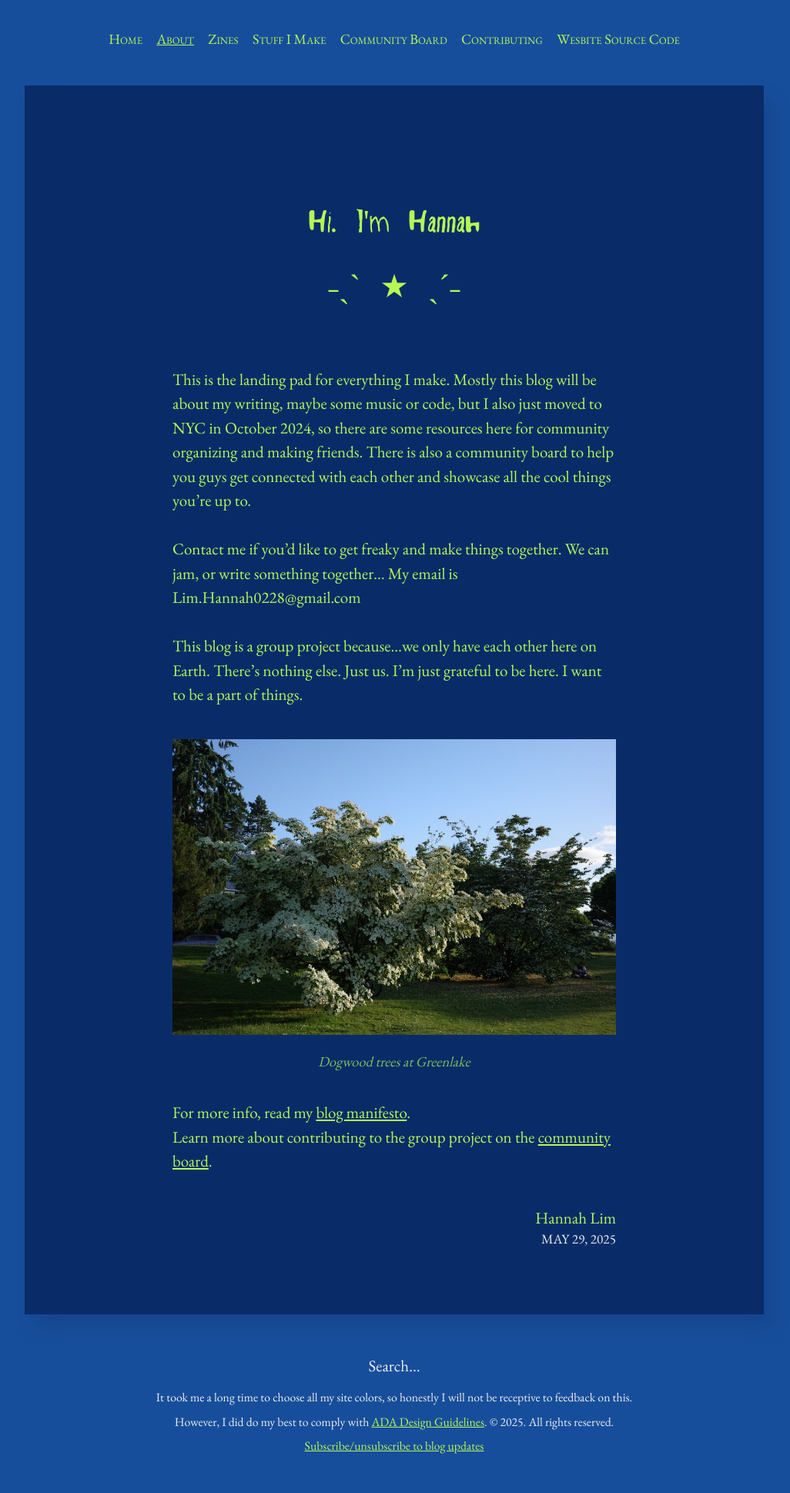
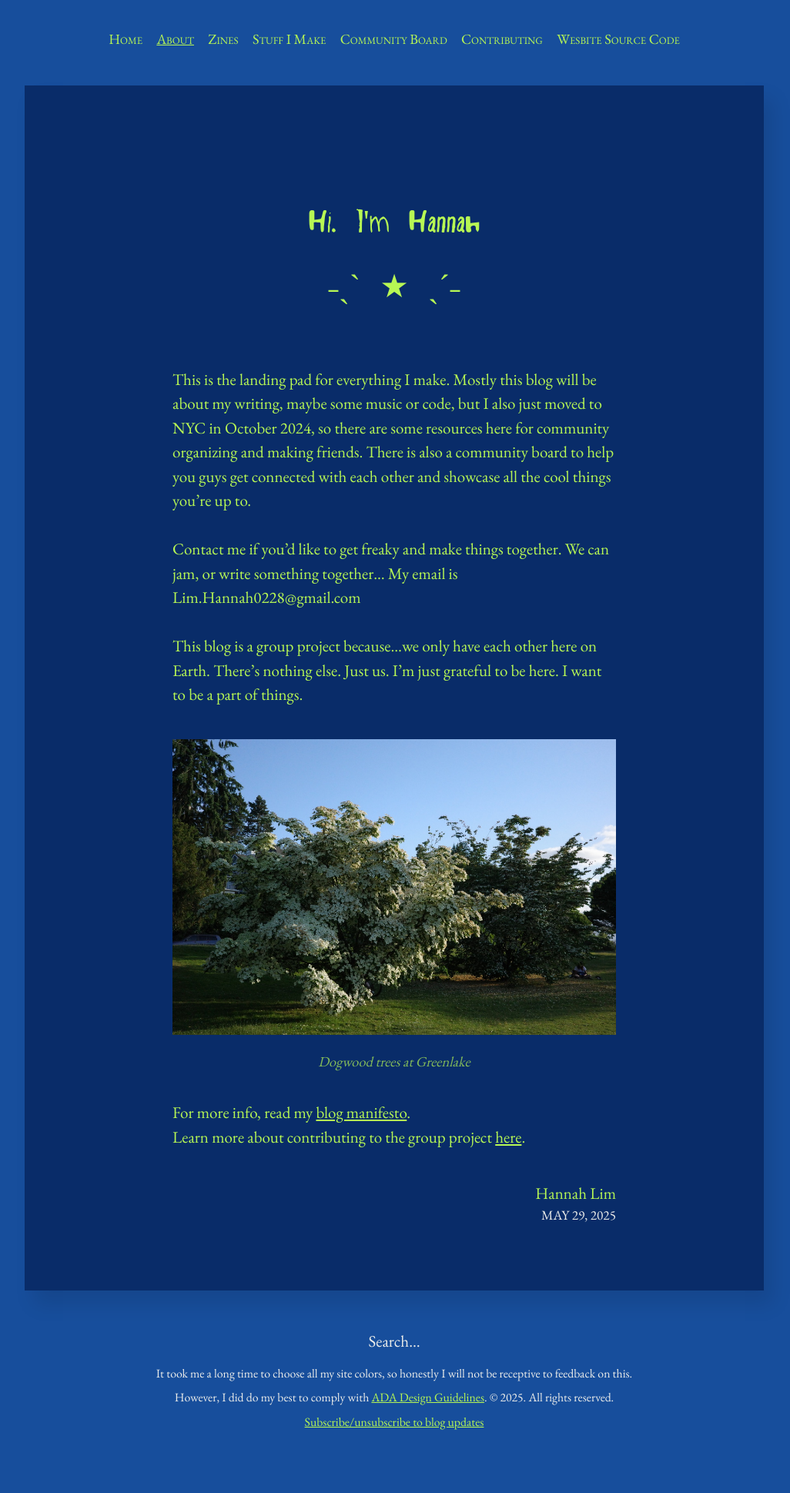
Before and after one commit to limh0228/schemes_and_machinations, a Jekyll site: the page built from pages/about.md, in a window 1280 px wide. Shown: the whole page at 77% size, without its empty margins (128-1154 px from the left). Built offline with Jekyll 4.4.1, drawn with Linux system fonts in a browser that asks for light colours; after the commit the page ends 1907 px from its top, so only the background shows below that.

Commit message:
add story and fix contributing link, also style blockquotes

```diff
--- a/_includes/sidebar.html
+++ b/_includes/sidebar.html
@@ -11,6 +11,8 @@
         <br>
         <a href="#poetry">⋆⭒❀˚ Poetry °❀.ೃ࿔</a>
         <br>
+        <a href="#stories">♡ Stories ♡</a>
+        <br>
         <a href="#music">⊹₊⋆ Music ⋆₊⊹</a>
         <br><br>
         <p class="lead">I hope you like it :)</p>
--- a/_sass/_base.scss
+++ b/_sass/_base.scss
@@ -64,8 +64,10 @@
   margin: 2em auto;
   opacity: .8;
   > * {
-    padding: 0 3em;
+    padding: 1em 3em;
   }
+  border-left: .25em solid $text-color;
+  background-color: $dark-highlight;
 }
 
 blockquote.epigraph {
@@ -97,7 +99,9 @@
 
 embed {
   display: flex;
-  min-width: 100%;
+  // If an embedded element is smaller than the parent element than
+  // width will stretch it to the full width of its parent, max-width will not
+  width: 100%;
   min-height: 50em;
   margin: 2em auto;
 }
--- a/_sass/_variables.scss
+++ b/_sass/_variables.scss
@@ -1,5 +1,6 @@
 $brand-color:         #174e9c;
 $highlight:           lighten($brand-color, 35%);
+$dark-highlight:      lighten($brand-color, 10%);
 $text-color:          #b7f754;
 $muted-text-color:    #ecedea;
 $font-family:         "EB Garamond", Garamond, "Times New Roman", serif;
--- a/pages/about.md
+++ b/pages/about.md
@@ -27,4 +27,4 @@
 
 <br>
 
-Learn more about contributing to the group project on the <a href = "{{ "/pages/community.html" | relative_url }}">community board</a>.
+Learn more about contributing to the group project <a href = "{{ "/pages/contributing.html" | relative_url }}">here</a>.
```
Also changed, not shown: _posts/2025-06-28-strontium.md (+3 -1 lines), _posts/2025-07-18-august.md (added, +113 -0 lines), pages/my_content.md (+9 -0 lines), 1 other file.
